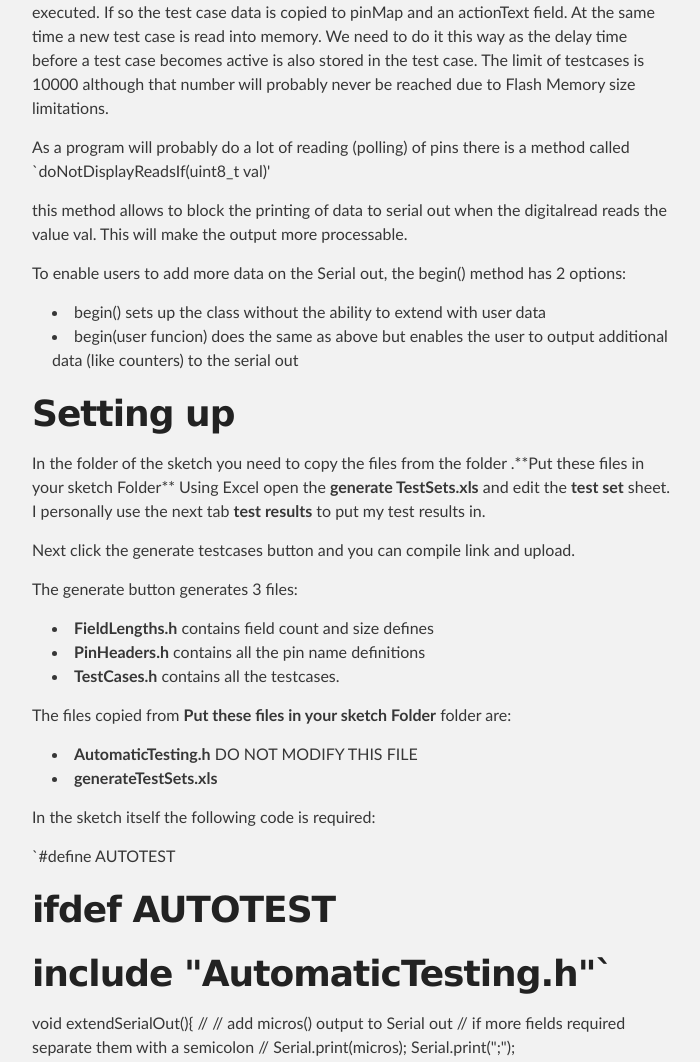
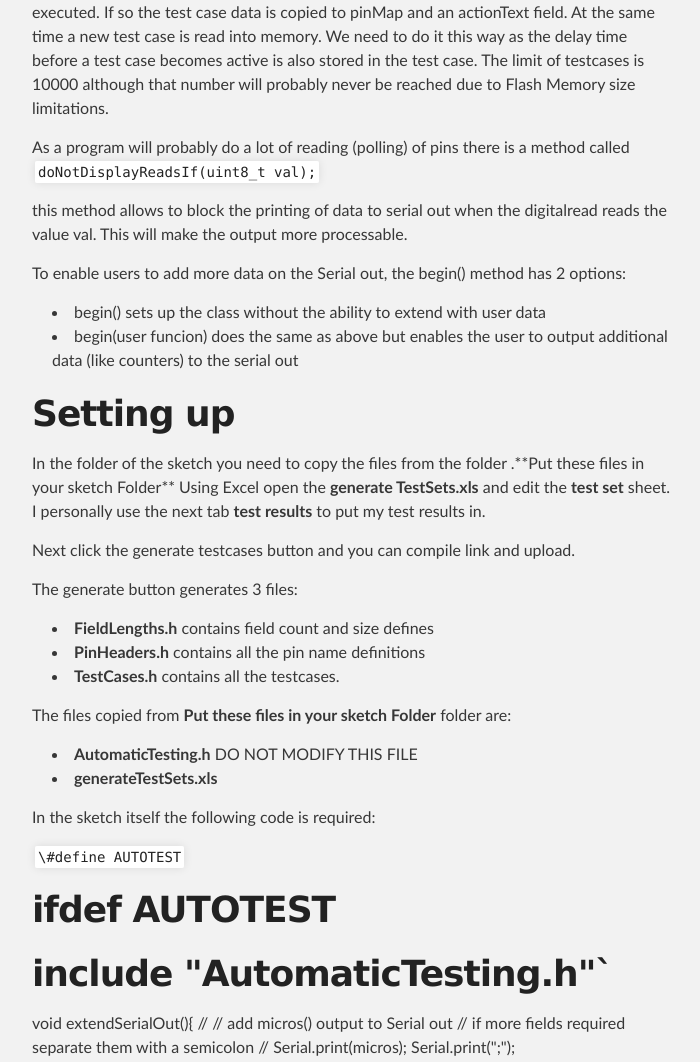
Before and after one commit to nicoverduin/AutoTest, a plain HTML site: page index.html in a window 1280 px wide. Shown: the part 820-1882 px from the top of the page, without its empty margins (288-988 px from the left). Drawn offline with Linux system fonts and the light colour scheme.

```diff
--- a/index.html
+++ b/index.html
@@ -51,7 +51,7 @@ from pinMap.</p>
 is read into memory. We need to do it this way as the delay time before a test case becomes active is also stored in the test case. The limit of testcases is 10000 although that number will probably never be reached due to Flash Memory size limitations.</p>
 
 <p>As a program will probably do a lot of reading (polling) of pins there is a method called
-`doNotDisplayReadsIf(uint8_t val)'</p>
+<code>doNotDisplayReadsIf(uint8_t val);</code></p>
 
 <p>this method allows to block the printing of data to serial out when the digitalread reads the value val. This will make the output more processable.</p>
 
@@ -85,7 +85,7 @@ Using Excel open the <strong>generate TestSets.xls</strong> and edit the <strong
 <li><strong>generateTestSets.xls</strong></li>
 </ul><p>In the sketch itself the following code is required:</p>
 
-<p>`#define AUTOTEST</p>
+<p><code>\#define AUTOTEST</code></p>
 
 <h1>
 <a name="ifdef-autotest" class="anchor" href="#ifdef-autotest"><span class="octicon octicon-link"></span></a>ifdef AUTOTEST</h1>
```
Also changed, not shown: params.json (+1 -1 lines).
